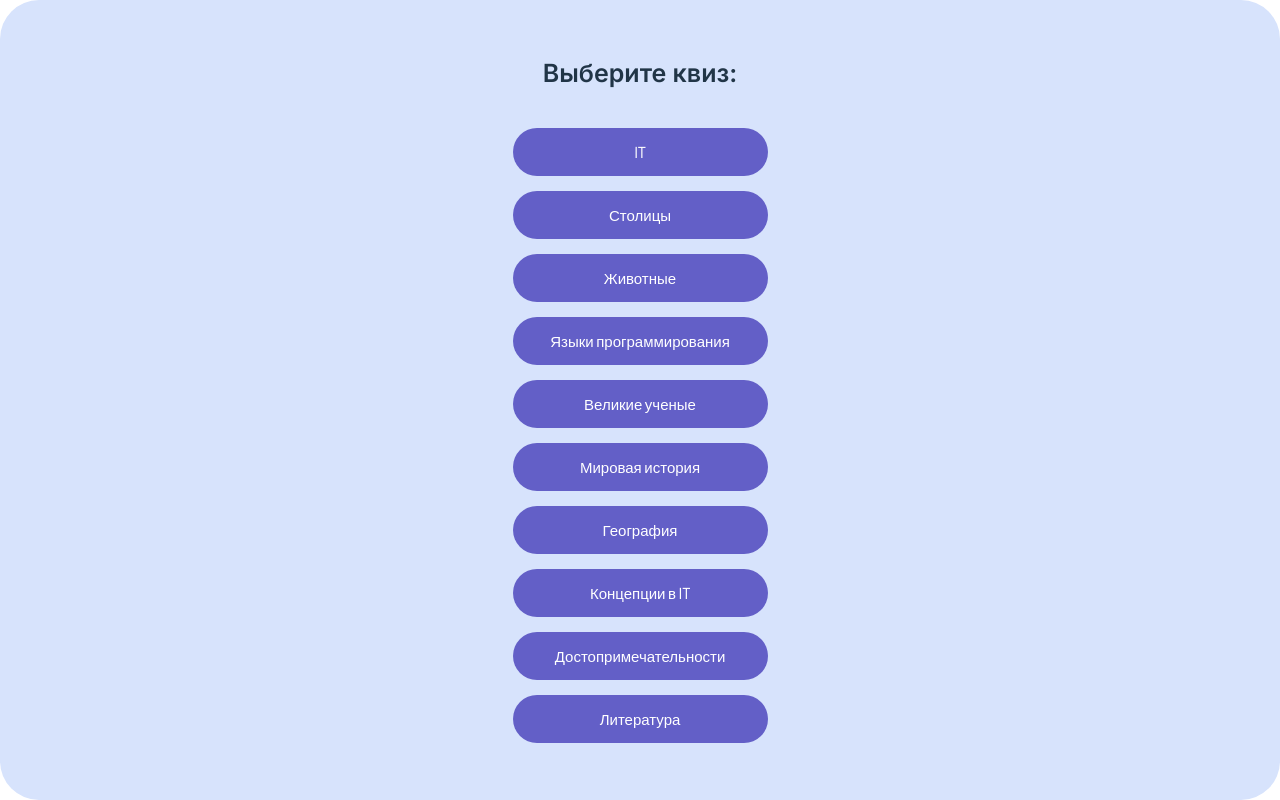
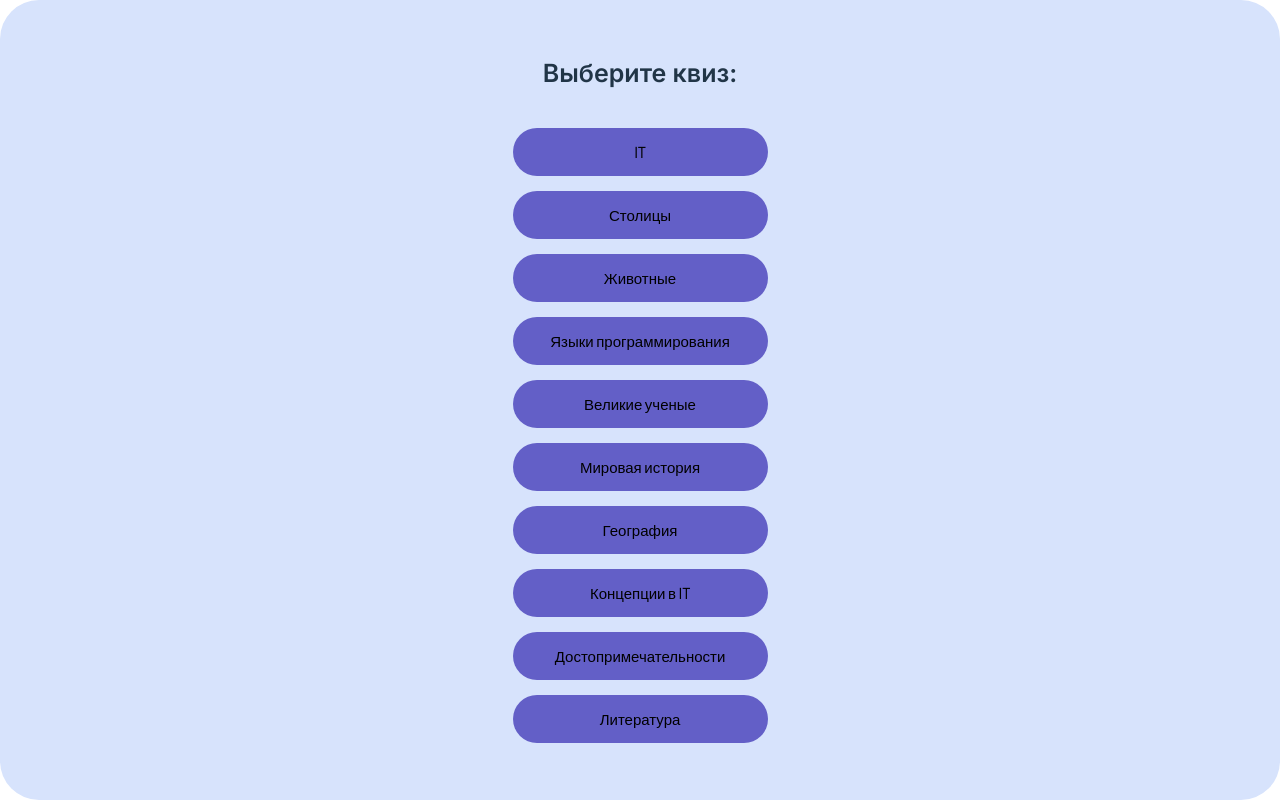
Before and after one commit to Elena-web/Quiz, a React (Vite) app: page / in a window 1280 px wide. Built offline with nearby package versions, Linux system fonts and the light colour scheme.

Commit message:
внесла правки в ButtonComponent

```diff
--- a/src/components/Button/Button.styles.ts
+++ b/src/components/Button/Button.styles.ts
@@ -1,11 +1,11 @@
-import styled from "styled-components";
+import styled, { css } from 'styled-components';
 
 export const ButtonComponent = styled.button<{
     $isBlock?: boolean
-    width: string
+    width: 'S' | 'M'
     $isBorder?: boolean
     $borderRadius: String
-    $answer: boolean
+    $isAnswer: boolean
     $isPurple?: boolean
     $color?: boolean
     $marginBottom?: string
@@ -20,8 +20,12 @@ export const ButtonComponent = styled.button<{
     height: 48px;
     border:  ${props => props.$isBorder ? '1px solid #dedbdb' : "white"};
     border-radius:  ${props => props.$borderRadius==='S' ? '3px' : '24px'};
-    background: ${props => props.$isPurple ? 'rgb(99, 95, 199)' : "white"};
-    color:  ${props => props.$color ? 'black' : "white"};
+    background-color: #fff;
+    color: #000;
+    ${props => props.$isPurple && css`
+        background: rgb(99, 95, 199);
+        color: 'white';
+        `};
     margin-bottom: ${props => props.$marginBottom}px;
 
     &:hover {
--- a/src/components/Button/Button.tsx
+++ b/src/components/Button/Button.tsx
@@ -8,7 +8,7 @@ export interface IButtonProps {
     isBlock?: boolean
     isBorder?: boolean
     borderRadius: 'S' | 'M'
-    answer?: boolean
+    isAnswer?: boolean
     isPurple?: boolean
     color?: boolean
     secondary?: boolean
@@ -24,7 +24,7 @@ export const Button = ({
     isBlock = false,
     isBorder = true,
     borderRadius = 'S',
-    answer = true,
+    isAnswer = true,
     isPurple = false,
     color = true,
     secondary = false,
@@ -45,7 +45,7 @@ export const Button = ({
           $isBlock={isBlock}
           $isBorder={isBorder}
           $borderRadius={borderRadius}
-          $answer={answer}
+          $isAnswer={isAnswer}
           $isPurple={isPurple}
           $color={color}
           $secondary={secondary}
--- a/src/components/quizPage.jsx
+++ b/src/components/quizPage.jsx
@@ -79,7 +79,7 @@ function QuizPage() {
                 key={optionIndex}
                 value={item}
                 isBlock = {true}
-                answer
+                isAnswer
                 marginBottom='15'
                 type= 'submit'
                 onClick={handleQuizPage}
```
